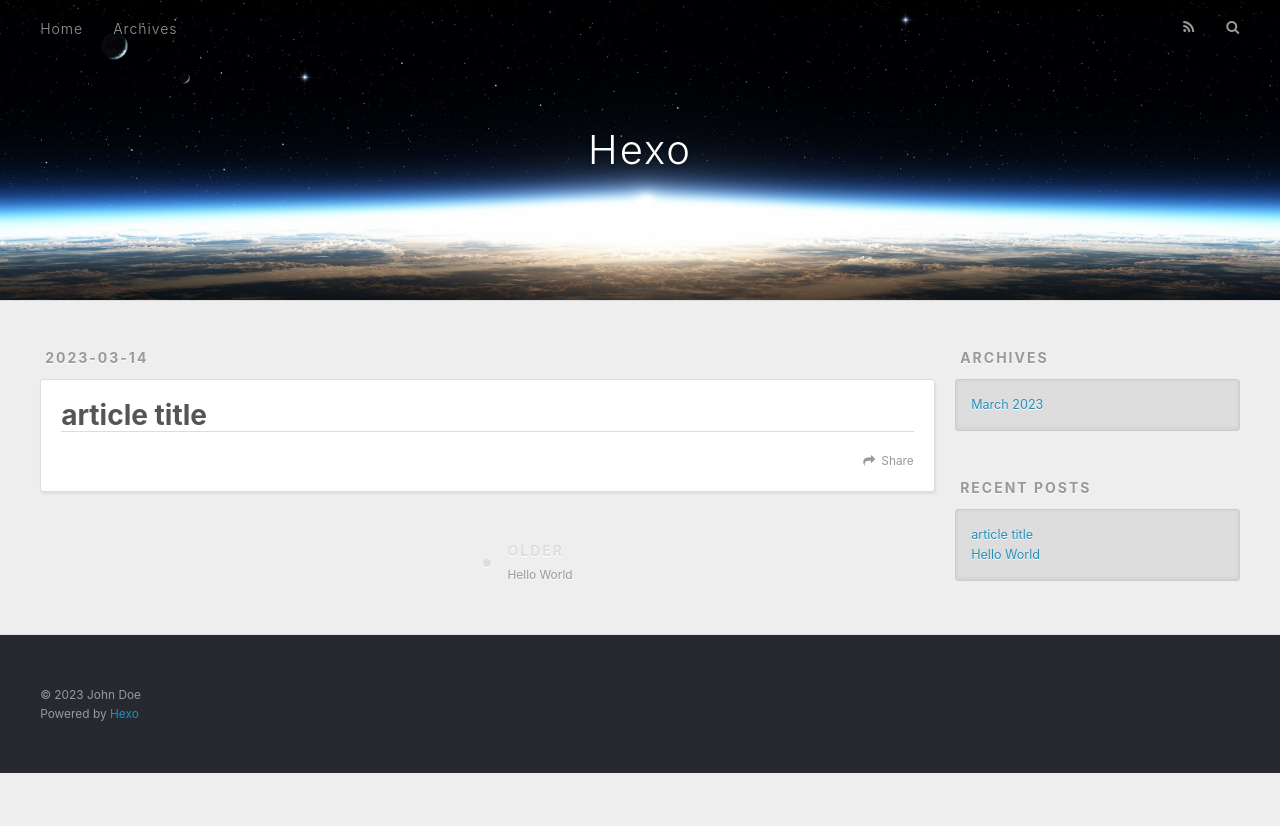
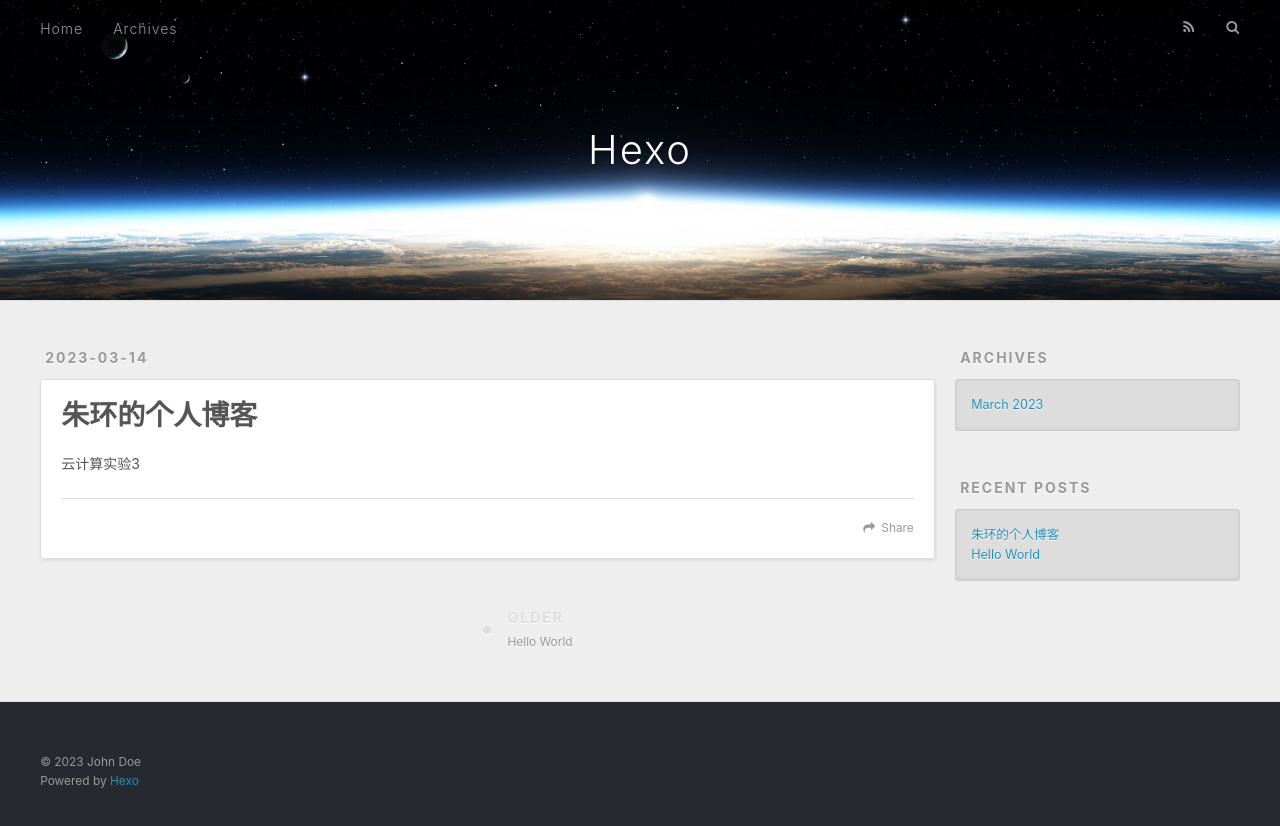
Before and after one commit to Genm030/Genm030.github.io, a plain HTML site: page 2023/03/14/article-title/index.html in a window 1280 px wide. Before the commit the page ends 800 px from the top, so only its background shows below. Drawn offline with nearby package versions, Linux system fonts and the light colour scheme.

Commit message:
Site updated: 2023-03-14 22:21:47

```diff
--- a/2023/03/14/article-title/index.html
+++ b/2023/03/14/article-title/index.html
@@ -5,15 +5,17 @@
 
 
 
-  <title>article title | Hexo</title>
+  <title>朱环的个人博客 | Hexo</title>
   <meta name="viewport" content="width=device-width, initial-scale=1, maximum-scale=1">
-  <meta property="og:type" content="article">
-<meta property="og:title" content="article title">
+  <meta name="description" content="云计算实验3">
+<meta property="og:type" content="article">
+<meta property="og:title" content="朱环的个人博客">
 <meta property="og:url" content="http://example.com/2023/03/14/article-title/index.html">
 <meta property="og:site_name" content="Hexo">
+<meta property="og:description" content="云计算实验3">
 <meta property="og:locale" content="en_US">
 <meta property="article:published_time" content="2023-03-14T13:55:12.000Z">
-<meta property="article:modified_time" content="2023-03-14T13:55:12.737Z">
+<meta property="article:modified_time" content="2023-03-14T14:20:26.583Z">
 <meta property="article:author" content="John Doe">
 <meta name="twitter:card" content="summary">
 
@@ -78,7 +80,7 @@
 
 
     <h1 class="article-title" itemprop="name">
-      article title
+      朱环的个人博客
     </h1>
 
 
@@ -86,6 +88,7 @@
 
     <div class="article-entry" itemprop="articleBody">
 
+        <p>云计算实验3</p>
 
 
     </div>
@@ -139,7 +142,7 @@
       <ul>
 
           <li>
-            <a href="/2023/03/14/article-title/">article title</a>
+            <a href="/2023/03/14/article-title/">朱环的个人博客</a>
           </li>
 
           <li>
```
Also changed, not shown: 2023/03/14/hello-world/index.html (+2 -2 lines), archives/2023/03/index.html (+2 -2 lines), archives/2023/index.html (+2 -2 lines), archives/index.html (+2 -2 lines), index.html (+3 -2 lines).
